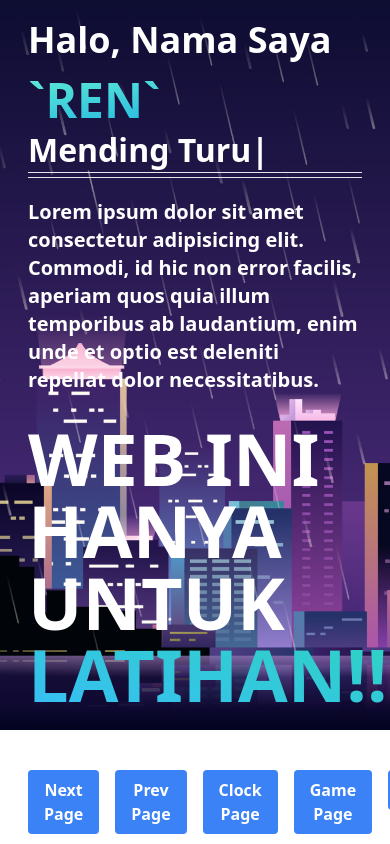
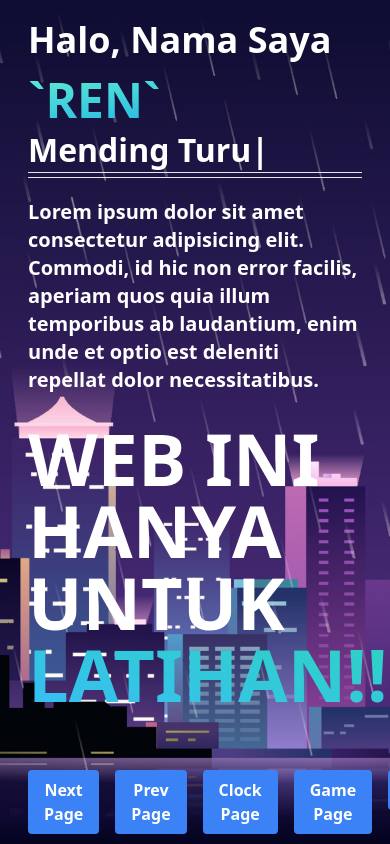
Before and after one commit to AHzizi/Learn-React, a React (Vite) app: page /another-page in a window 390 px wide. Shown: the top 844 px of the page. Built offline with nearby package versions, Linux system fonts and the light colour scheme.

Commit message:
fix responsive

```diff
--- a/src/components/Hero.jsx
+++ b/src/components/Hero.jsx
@@ -25,16 +25,15 @@ const data = [{
 const Hero = () => {
   return (
    <>
-    <section className='bg-nightCity bg-center bg-no-repeat bg-cover w-full bg-cover h-full overflow-hidden'>
+    <section className='bg-nightCity bg-center md:bg-center lg:bg-cover bg-cover w-full min-h-screen h-auto sm:h-screen overflow-hidden'>
       <div className='container px-7 py-5 text-white'>
         <h2 className='text-4xl font-semibold'>Halo, Nama Saya</h2>
         <h1 className='mb-3 text-5xl mt-4 font-bold bg-gradient-to-br text-transparent from-teal-300 to-sky-500 bg-clip-text hover:bg-gradient-to-bl hover:from-yellow-400 hover:to-green-400 hover:text-transparents hover:bg-clip-text'>`REN`</h1>
         <TypeAnimation
         className='text-xl font-semibold mb-2'
         sequence={[
-          // Same substring at the start will only be typed out once, initially
           'Pemalas',
-          1000, // wait 1s before replacing "Mice" with "Hamsters"
+          1000,
           'Player Kikir Impek',
           1000,
           'Mending Turu',
```
